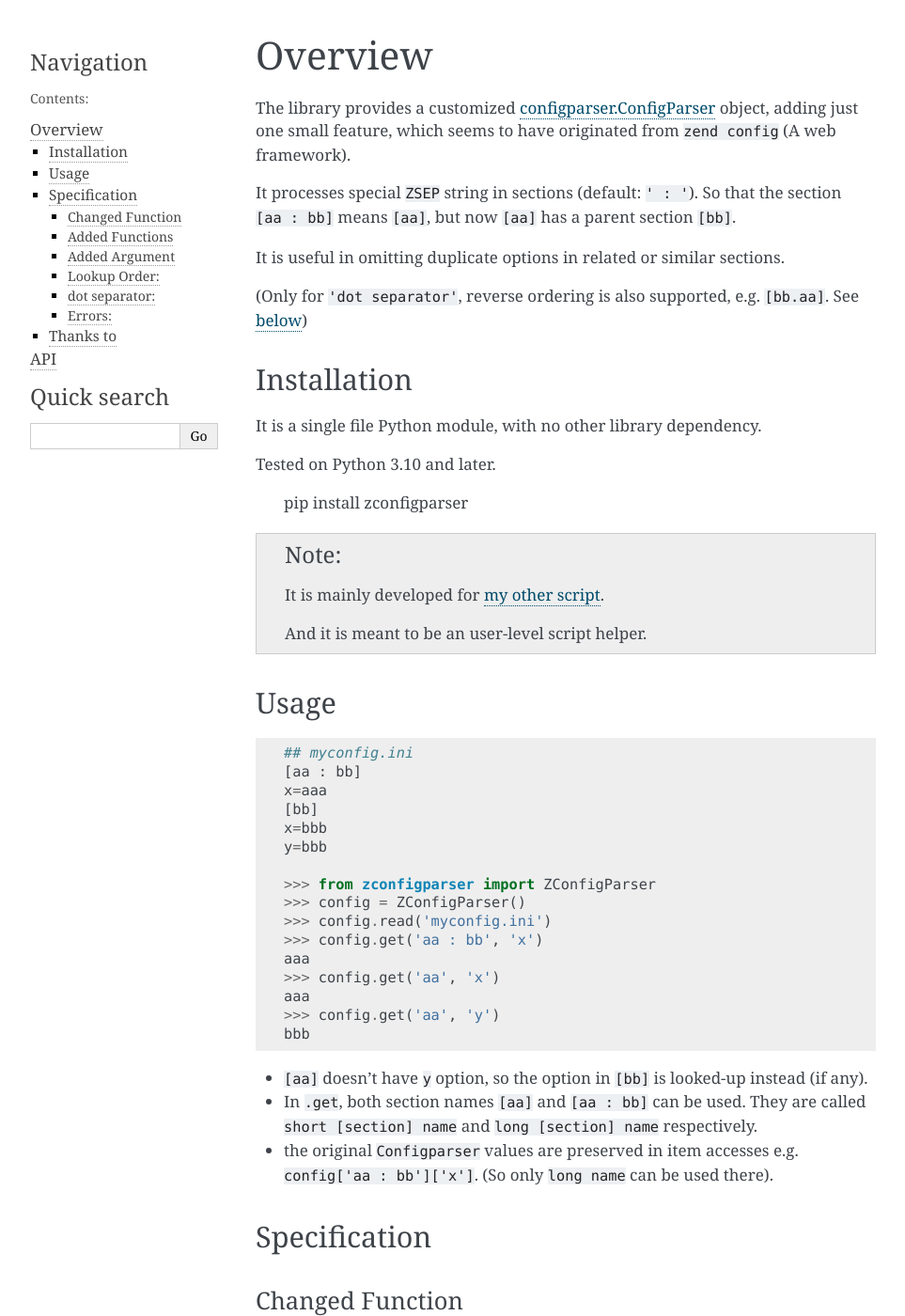
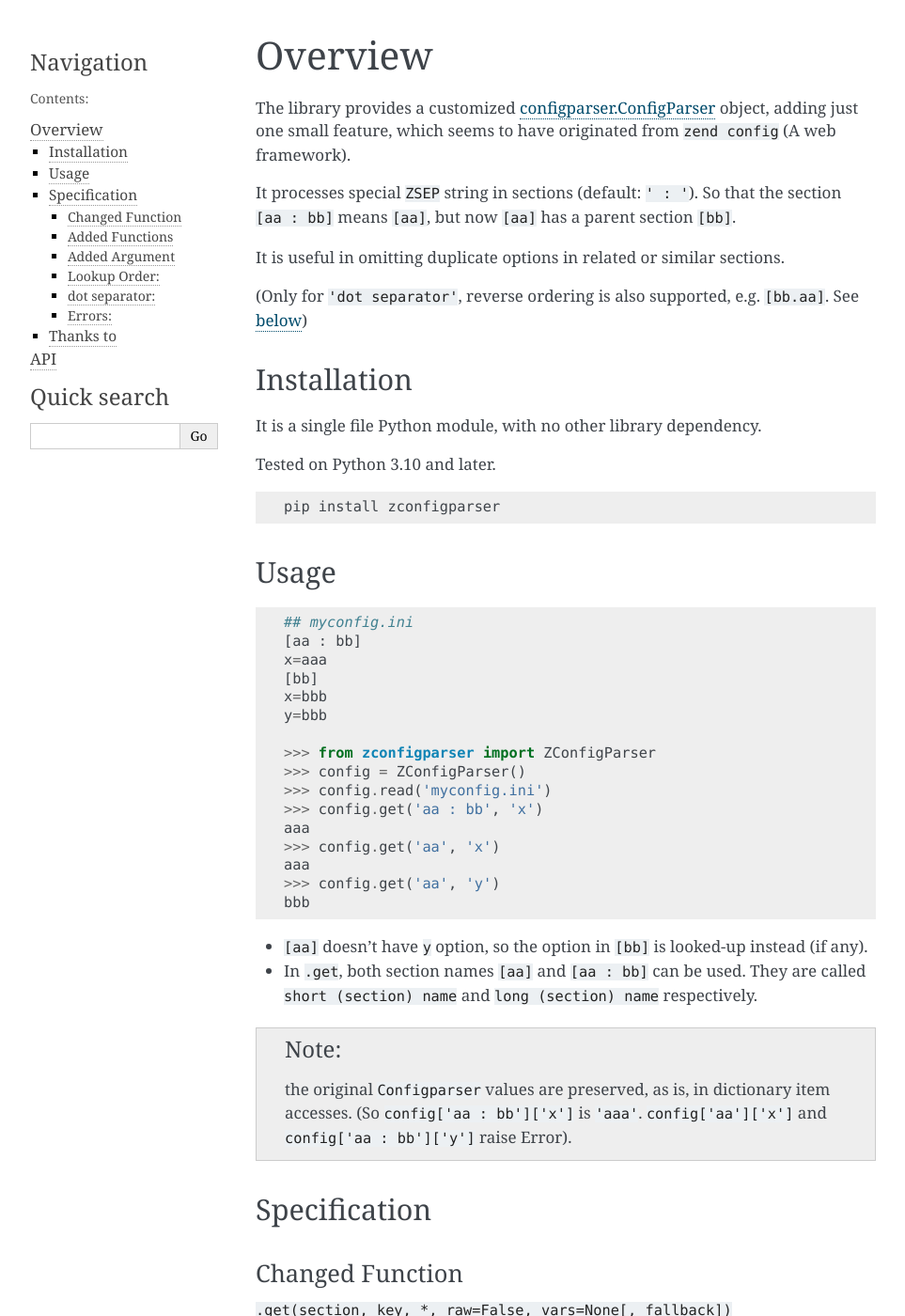
Before and after one commit to openandclose/zconfigparser, a Sphinx documentation site: the page built from docs/overview.rst, in a window 1280 px wide and 1400 px high. Shown: the whole window at 94% size, without its empty margins (148-1111 px from the left). Built offline with Sphinx 7.4.7, drawn with Linux system fonts in a browser that asks for light colours; some of the changed text lies outside the part shown.

Commit message:
Document fixes

```diff
--- a/docs/overview.rst
+++ b/docs/overview.rst
@@ -23,13 +23,9 @@ It is a single file Python module, with no other library dependency.
 
 Tested on Python 3.10 and later.
 
+.. code:: bash
+
     pip install zconfigparser
-
-.. note ::
-
-    It is mainly developed for `my other script <https://github.com/openandclose/tosixinch>`__.
-
-    And it is meant to be an user-level script helper.
 
 Usage
 -----
@@ -58,11 +54,13 @@ Usage
 
 * In ``.get``, both section names ``[aa]`` and ``[aa : bb]`` can be used.
   They are called
-  ``short [section] name`` and ``long [section] name`` respectively.
+  ``short (section) name`` and ``long (section) name`` respectively.
 
-* the original ``Configparser`` values are preserved in item accesses
-  e.g. ``config['aa : bb']['x']``.
-  (So only ``long name`` can be used there).
+.. note ::
+
+    the original ``Configparser`` values are preserved, as is, in dictionary item accesses.
+    (So ``config['aa : bb']['x']`` is ``'aaa'``.
+    ``config['aa']['x']`` and ``config['aa : bb']['y']`` raise Error).
 
 
 Specification
```
Also changed, not shown: other parts of docs/overview.rst (+1 -2 lines).
